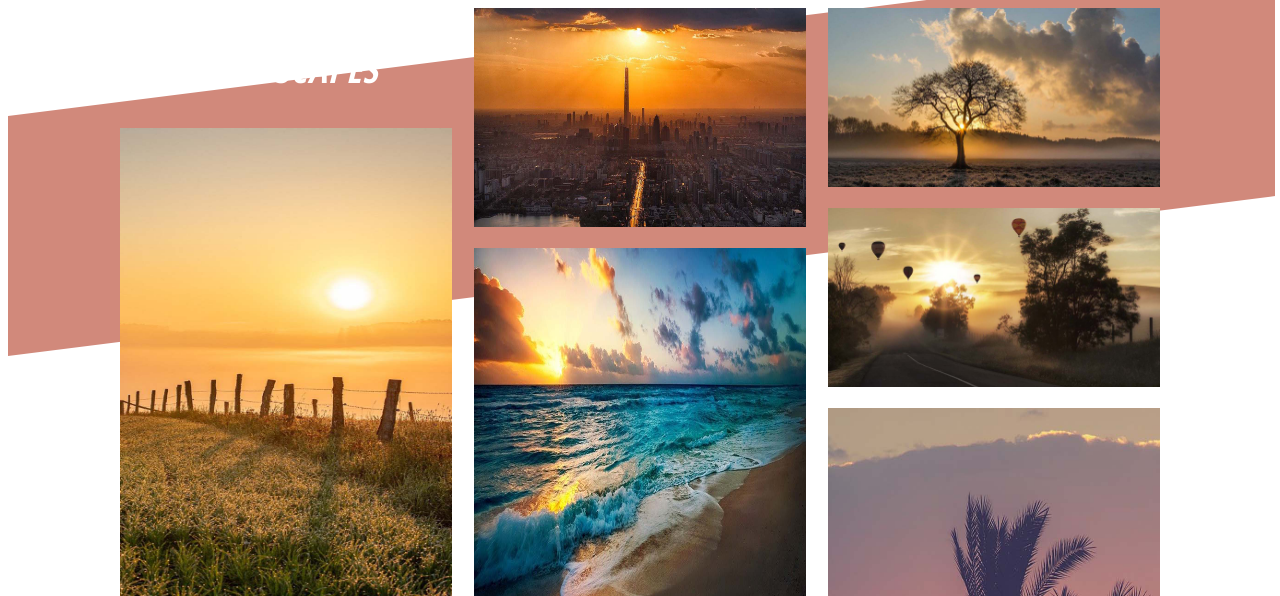
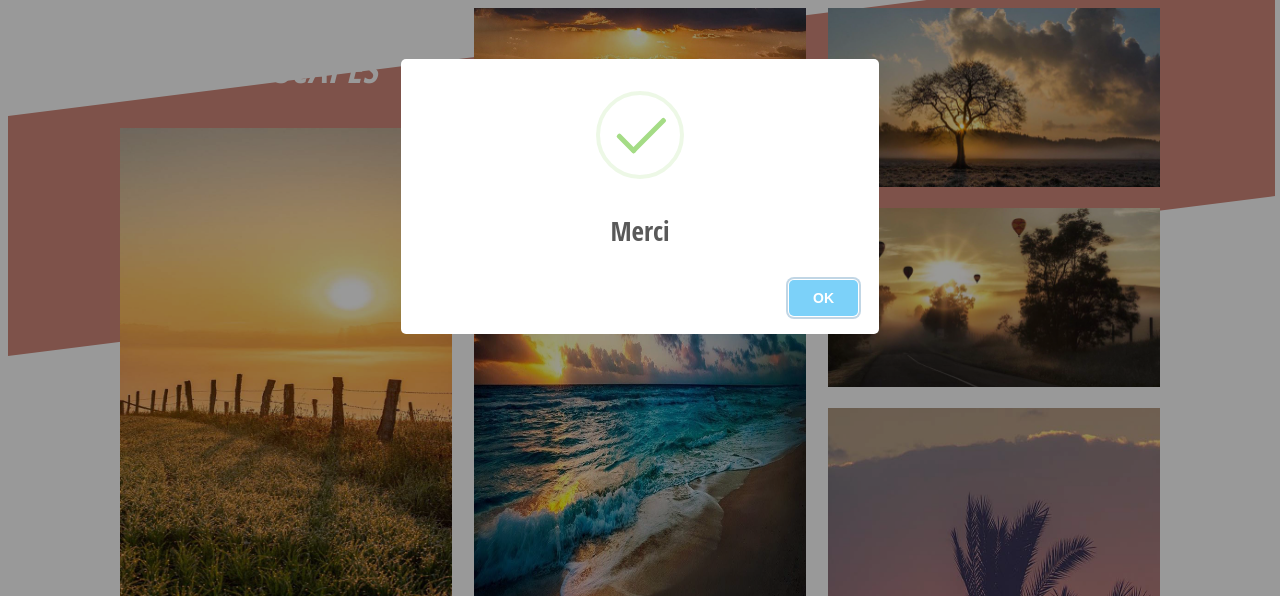
Before and after one commit to Anthonin-Mouveaux/Projet-1, a plain HTML site: page index.html in a window 1280 px wide. Both pictures are taken after a click on the button "Accepter". Shown: the part 204-800 px from the top of the page. Drawn offline with nearby package versions, Linux system fonts and the light colour scheme.

Commit message:
TD 4 fini

```diff
--- a/assets/js/script.js
+++ b/assets/js/script.js
@@ -18,6 +18,10 @@ burger.addEventListener('click', () => {
 
 accept.addEventListener('click', () => {
 	cookie.classList.toggle('close');
+	swal({
+		title: "Merci",
+		icon: "success",
+	  });
 })
 
 custom.addEventListener('click', () => {
@@ -69,3 +73,6 @@ measureRefuse.addEventListener('click', () => {
 	}
 	measureRefuse.classList.toggle('modalRefuse');
 })
+
+ScrollReveal({ reset: true }).reveal('div[id^="land"]:not(#landscape)');
+ScrollReveal({ reset: true }).reveal('div[id^=head]');
--- a/index.html
+++ b/index.html
@@ -11,6 +11,7 @@
     <style>
         @import url('https://fonts.googleapis.com/css2?family=Dancing+Script&display=swap');
     </style>
+    <script src="https://unpkg.com/scrollreveal"></script>
     <title>Projet 1</title>
 </head>
 
@@ -291,6 +292,8 @@
         </div>
     </footer>
     <script src="assets\js\script.js"></script>
+    <script src="https://unpkg.com/sweetalert/dist/sweetalert.min.js"></script>
+
 </body>
 
 </html>
```
